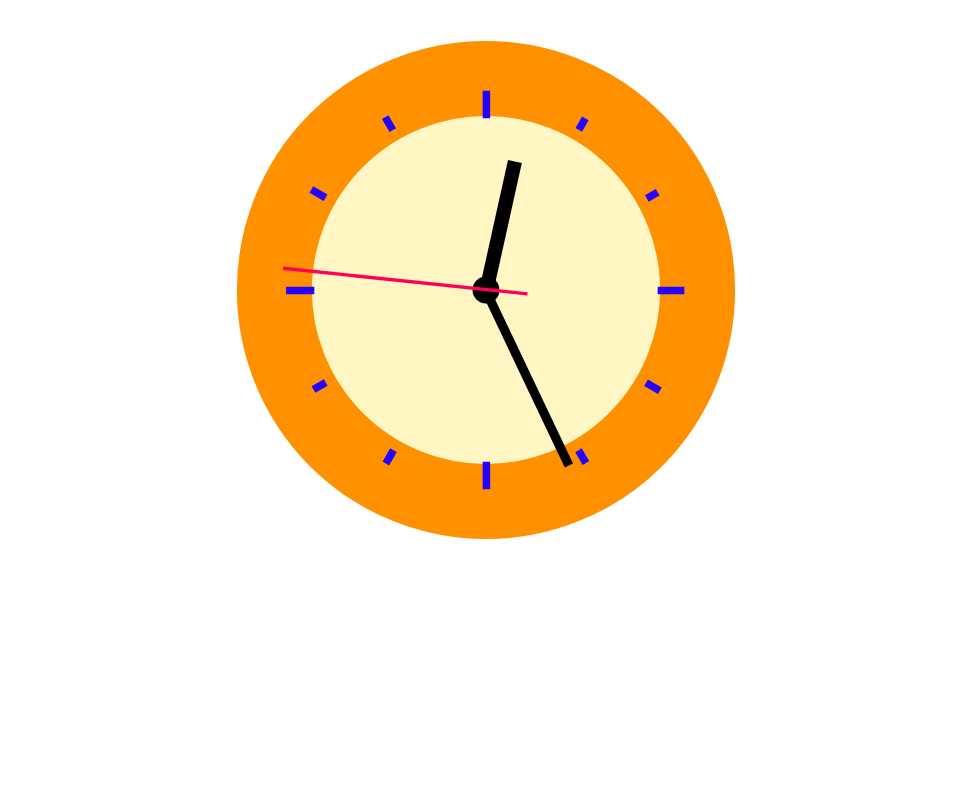
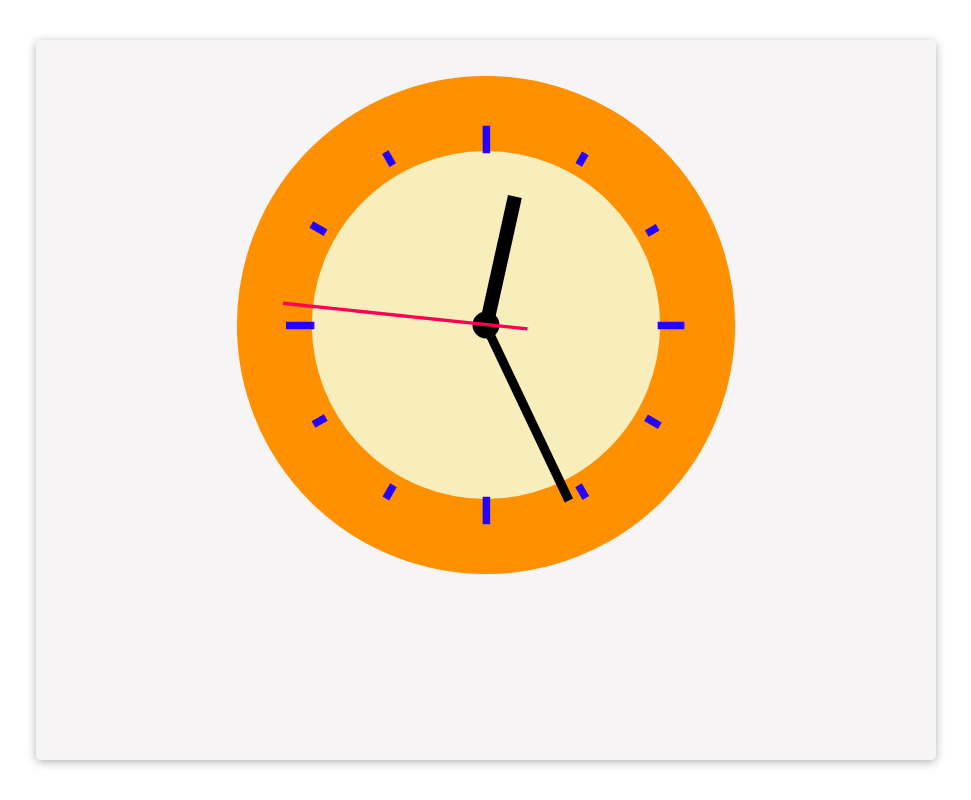
Before and after one commit to msmanawadu/Analog-Clock-Javascript, a plain HTML site: page index.html in a window 1280 px wide. Shown: the whole page, without its empty margins (154-1125 px from the left). Drawn offline with Linux system fonts and the light colour scheme.

Commit message:
Add Clock-Box Shadow

```diff
--- a/style.css
+++ b/style.css
@@ -7,9 +7,16 @@
     align-items: middle;
 }
 
-.clockbox,
+.clockbox {
+    background-color: rgba(233, 229, 229, 0.432);
+    border-radius: 5px;
+    box-shadow: 0 2px 10px rgba(0, 0, 0, 0.3);
+    width: 900px;
+    padding-top: 35px;
+}
+
 #clock {
-    width: 100%;
+    width: 900px;
 }
 
 /* Clock styles */
@@ -23,6 +30,7 @@
 .mid-circle {
     fill: rgb(0, 0, 0);
 }
+
 .hour-marks {
     fill: none;
     stroke: rgb(38, 0, 255);
```
